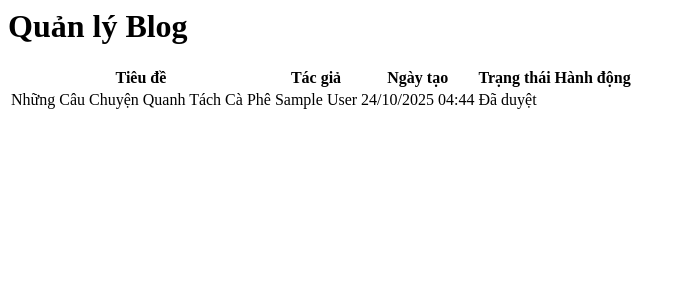
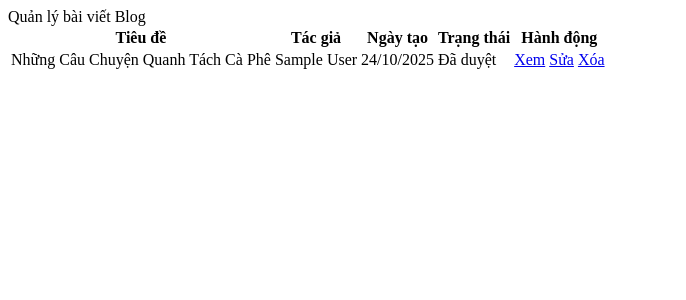
Before and after one commit to Vinh9029/SE_Final-master, a PHP site: page /admin/blog/list.php in a window 1280 px wide. Shown: the top 300 px of the page, without its empty margins (0-686 px from the left). Run offline with PHP 8.4, Linux system fonts and the light colour scheme; the visitor is signed in with stand-in values (Sample User, id 1); data comes from the database, SQL or seed files in the repository.

Commit message:
Blog CONTINUECONTINUE

```diff
--- a/admin/blog/list.php
+++ b/admin/blog/list.php
@@ -1,83 +1,77 @@
 <?php
+if (session_status() === PHP_SESSION_NONE) {
+    session_start();
+}
 include_once __DIR__ . '/../../database/db_connection.php';
-include_once __DIR__ . '/../../config.php';
 
-// Lấy tất cả bài blog và thông tin người đăng
-$sql = "SELECT b.*, u.full_name
-        FROM blogs b
-        JOIN users u ON b.user_id = u.user_id
-        ORDER BY b.created_at DESC";
-$result = $conn->query($sql);
-$blogs = $result->fetch_all(MYSQLI_ASSOC);
+// Fetch all blog posts with user's full name
+$stmt = $conn->prepare(
+    "SELECT b.blog_id, b.title, b.status, b.created_at, u.full_name
+     FROM blogs b
+     JOIN users u ON b.user_id = u.user_id
+     ORDER BY b.created_at DESC"
+);
+$stmt->execute();
+$blogs = $stmt->get_result()->fetch_all(MYSQLI_ASSOC);
+$stmt->close();
 
-$status_map = [
-    'pending' => ['text' => 'Chờ duyệt', 'color' => 'yellow'],
-    'approved' => ['text' => 'Đã duyệt', 'color' => 'green'],
-    'rejected' => ['text' => 'Bị từ chối', 'color' => 'red'],
-];
+// Function to get status label
+function get_blog_status_label($status) {
+    switch ($status) {
+        case 'pending': return ['Chờ duyệt', 'bg-yellow-100 text-yellow-700'];
+        case 'approved': return ['Đã duyệt', 'bg-green-100 text-green-700'];
+        case 'rejected': return ['Đã từ chối', 'bg-red-100 text-red-700'];
+        default: return ['Không xác định', 'bg-gray-100 text-gray-700'];
+    }
+}
 ?>
 
-<div class="p-6">
-    <div class="flex justify-between items-center mb-8">
-        <h1 class="text-2xl font-bold text-gray-800 flex items-center gap-2">
-            <i class="fa fa-blog text-indigo-500"></i> Quản lý Blog
-        </h1>
+<div class="bg-white rounded-3xl shadow-xl p-8">
+    <div class="font-bold text-2xl text-gray-800 mb-6 flex items-center gap-2">
+        <i class="fa fa-newspaper text-blue-500"></i> Quản lý bài viết Blog
     </div>
 
-    <?php if (isset($_SESSION['admin_blog_message'])) : ?>
-        <div class="bg-green-100 border border-green-400 text-green-700 px-4 py-3 rounded relative mb-6" role="alert">
-            <span class="block sm:inline"><?php echo $_SESSION['admin_blog_message']; ?></span>
+    <?php if (isset($_SESSION['admin_blog_message'])): ?>
+        <div class="bg-green-100 border-l-4 border-green-500 text-green-700 p-4 mb-6" role="alert">
+            <p><?php echo $_SESSION['admin_blog_message']; ?></p>
         </div>
         <?php unset($_SESSION['admin_blog_message']); ?>
     <?php endif; ?>
 
-    <div class="bg-white rounded-xl shadow-lg overflow-hidden">
-        <table class="min-w-full leading-normal">
+    <div class="overflow-x-auto">
+        <table class="w-full text-left border-collapse">
             <thead>
-                <tr class="bg-indigo-100 text-indigo-700">
-                    <th class="px-5 py-3 border-b-2 border-gray-200 text-left text-xs font-semibold uppercase tracking-wider">Tiêu đề</th>
-                    <th class="px-5 py-3 border-b-2 border-gray-200 text-left text-xs font-semibold uppercase tracking-wider">Tác giả</th>
-                    <th class="px-5 py-3 border-b-2 border-gray-200 text-left text-xs font-semibold uppercase tracking-wider">Ngày tạo</th>
-                    <th class="px-5 py-3 border-b-2 border-gray-200 text-center text-xs font-semibold uppercase tracking-wider">Trạng thái</th>
-                    <th class="px-5 py-3 border-b-2 border-gray-200 text-center text-xs font-semibold uppercase tracking-wider">Hành động</th>
+                <tr class="bg-blue-50 text-blue-700">
+                    <th class="px-4 py-2 rounded-tl-xl">Tiêu đề</th>
+                    <th class="px-4 py-2">Tác giả</th>
+                    <th class="px-4 py-2">Ngày tạo</th>
+                    <th class="px-4 py-2">Trạng thái</th>
+                    <th class="px-4 py-2 rounded-tr-xl">Hành động</th>
                 </tr>
             </thead>
             <tbody>
-                <?php if (empty($blogs)) : ?>
+                <?php if (empty($blogs)): ?>
                     <tr>
-                        <td colspan="5" class="text-center py-10 text-gray-500">Chưa có bài viết nào.</td>
+                        <td colspan="5" class="px-4 py-8 text-center text-gray-500">Chưa có bài viết nào.</td>
                     </tr>
-                <?php else : ?>
-                    <?php foreach ($blogs as $blog) :
-                        $status_info = $status_map[$blog['status']];
-                    ?>
-                        <tr class="hover:bg-indigo-50 transition">
-                            <td class="px-5 py-5 border-b border-gray-200 bg-white text-sm">
-                                <p class="text-gray-900 whitespace-no-wrap font-semibold"><?php echo htmlspecialchars($blog['title']); ?></p>
+                <?php else: ?>
+                    <?php foreach ($blogs as $blog): ?>
+                        <tr class="hover:bg-blue-50">
+                            <td class="px-4 py-2 font-semibold text-gray-800"><?php echo htmlspecialchars($blog['title']); ?></td>
+                            <td class="px-4 py-2 text-gray-600"><?php echo htmlspecialchars($blog['full_name']); ?></td>
+                            <td class="px-4 py-2 text-gray-500"><?php echo date('d/m/Y', strtotime($blog['created_at'])); ?></td>
+                            <td class="px-4 py-2">
+                                <?php list($status_text, $status_class) = get_blog_status_label($blog['status']); ?>
+                                <span class="<?php echo $status_class; ?> px-2 py-1 rounded-full text-xs font-bold"><?php echo $status_text; ?></span>
                             </td>
-                            <td class="px-5 py-5 border-b border-gray-200 bg-white text-sm">
-                                <p class="text-gray-900 whitespace-no-wrap"><?php echo htmlspecialchars($blog['full_name']); ?></p>
-                            </td>
-                            <td class="px-5 py-5 border-b border-gray-200 bg-white text-sm">
-                                <p class="text-gray-900 whitespace-no-wrap"><?php echo date('d/m/Y H:i', strtotime($blog['created_at'])); ?></p>
-                            </td>
-                            <td class="px-5 py-5 border-b border-gray-200 bg-white text-sm text-center">
-                                <span class="relative inline-block px-3 py-1 font-semibold text-<?php echo $status_info['color']; ?>-900 leading-tight">
-                                    <span aria-hidden class="absolute inset-0 bg-<?php echo $status_info['color']; ?>-200 opacity-50 rounded-full"></span>
-                                    <span class="relative"><?php echo $status_info['text']; ?></span>
-                                </span>
-                            </td>
-                            <td class="px-5 py-5 border-b border-gray-200 bg-white text-sm text-center">
-                                <?php if ($blog['status'] == 'pending') : ?>
-                                    <a href="#" data-page="blog/approve.php?id=<?php echo $blog['blog_id']; ?>" class="text-green-600 hover:text-green-900 mr-3" title="Duyệt"><i class="fas fa-check-circle fa-lg"></i></a>
-                                    <a href="#" data-page="blog/reject.php?id=<?php echo $blog['blog_id']; ?>" class="text-gray-600 hover:text-gray-900 mr-3" title="Từ chối"><i class="fas fa-times-circle fa-lg"></i></a>
+                            <td class="px-4 py-2 flex gap-2">
+                                <?php if ($blog['status'] === 'pending'): ?>
+                                    <a href="blog/approve.php?id=<?php echo $blog['blog_id']; ?>" class="bg-green-500 hover:bg-green-600 text-white px-3 py-1 rounded-lg text-xs font-bold shadow transition">Duyệt</a>
+                                    <a href="blog/reject.php?id=<?php echo $blog['blog_id']; ?>" class="bg-red-500 hover:bg-red-600 text-white px-3 py-1 rounded-lg text-xs font-bold shadow transition">Từ chối</a>
                                 <?php endif; ?>
-
-                                <a href="<?php echo $base_url; ?>/pages/blogs/detail.php?slug=<?php echo $blog['slug']; ?>" target="_blank" class="text-blue-600 hover:text-blue-900 mr-3" title="Xem bài viết"><i class="fas fa-eye fa-lg"></i></a>
-
-                                <!-- Admin có thể sửa và xóa bất kỳ lúc nào -->
-                                <a href="#" data-page="blog/edit.php?id=<?php echo $blog['blog_id']; ?>" class="text-yellow-600 hover:text-yellow-900 mr-3" title="Sửa"><i class="fas fa-edit fa-lg"></i></a>
-                                <a href="#" data-page="blog/delete.php?id=<?php echo $blog['blog_id']; ?>" class="text-red-600 hover:text-red-900" onclick="return confirm('Bạn có chắc chắn muốn xóa vĩnh viễn bài viết này?');" title="Xóa"><i class="fas fa-trash fa-lg"></i></a>
+                                <a href="#" data-page="blog/detail.php?id=<?php echo $blog['blog_id']; ?>" class="bg-blue-500 hover:bg-blue-600 text-white px-3 py-1 rounded-lg text-xs font-bold shadow transition">Xem</a>
+                                <a href="#" data-page="blog/edit.php?id=<?php echo $blog['blog_id']; ?>" class="bg-yellow-500 hover:bg-yellow-600 text-white px-3 py-1 rounded-lg text-xs font-bold shadow transition">Sửa</a>
+                                <a href="blog/delete.php?id=<?php echo $blog['blog_id']; ?>" onclick="return confirm('Bạn có chắc chắn muốn xóa vĩnh viễn bài viết này?');" class="bg-gray-700 hover:bg-gray-800 text-white px-3 py-1 rounded-lg text-xs font-bold shadow transition">Xóa</a>
                             </td>
                         </tr>
                     <?php endforeach; ?>
@@ -86,8 +80,3 @@
         </table>
     </div>
 </div>
-
-<script>
-    // Script AJAX đã có sẵn trong dashboard.php sẽ tự động xử lý các link data-page
-    // Chúng ta chỉ cần đảm bảo các file approve, reject, edit, delete của admin được tạo đúng
-</script>
```
Also changed, not shown: admin/blog/detail.php (added, +104 -0 lines), admin/blog/edit.php (+12 -3 lines).
